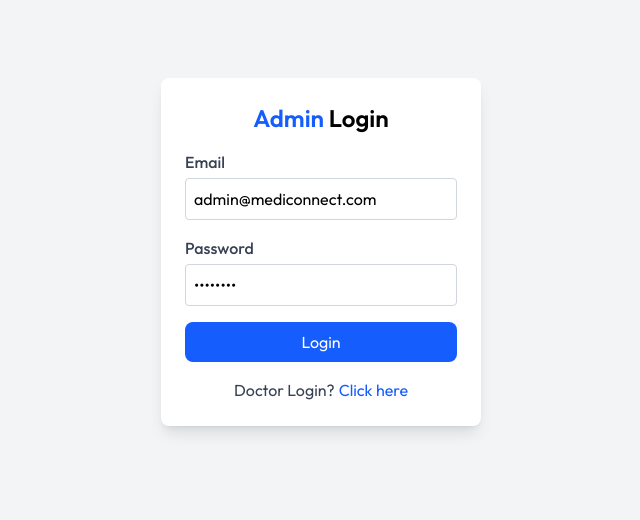
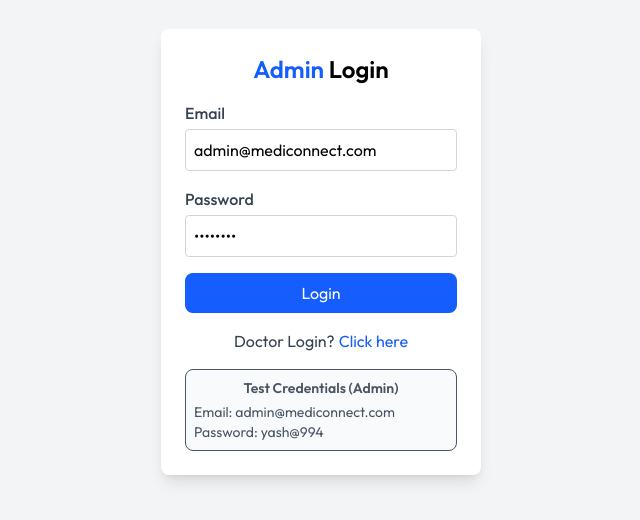
Before and after one commit to yash9025/MediConnect, a React (Vite) app in the folder admin/: page /doctor-profile in a window 1280 px wide. Shown: the part 148-668 px from the top of the page, without its empty margins (319-959 px from the left). Built offline with nearby package versions, Linux system fonts and the light colour scheme.

Commit message:
improved login pade for admin panel

```diff
--- a/admin/src/pages/Login.jsx
+++ b/admin/src/pages/Login.jsx
@@ -11,7 +11,8 @@ const Login = () => {
   const { setDToken } = useContext(DoctorContext);
 
   const navigate = useNavigate();
-  // Load saved email & password or set default values
+
+  // Load saved credentials or set defaults
   const [email, setEmail] = useState(
     localStorage.getItem("savedEmail") || "admin@mediconnect.com"
   );
@@ -19,7 +20,6 @@ const Login = () => {
     localStorage.getItem("savedPassword") || "yash@994"
   );
 
-  // Update localStorage when email or password changes
   useEffect(() => {
     localStorage.setItem("savedEmail", email);
     localStorage.setItem("savedPassword", password);
@@ -39,7 +39,6 @@ const Login = () => {
 
   const onSubmitHandler = async (event) => {
     event.preventDefault();
-
     try {
       if (state === "Admin") {
         const { data } = await axios.post(`${backendUrl}/api/admin/login`, {
@@ -48,19 +47,11 @@ const Login = () => {
         });
 
         if (data.success) {
-          // Save token in localStorage and update context/state
           localStorage.setItem("aToken", data.token);
-          setAToken(data.token); // context/state
-
+          setAToken(data.token);
           toast.success("Admin logged in!");
-
-          // Navigate after tiny delay to ensure state updates
-          setTimeout(() => {
-            navigate("/admin-dashboard");
-          }, 50);
-        } else {
-          toast.error(data.message || "Login failed.");
-        }
+          setTimeout(() => navigate("/admin-dashboard"), 50);
+        } else toast.error(data.message || "Login failed.");
       } else {
         const { data } = await axios.post(`${backendUrl}/api/doctor/login`, {
           email,
@@ -69,16 +60,10 @@ const Login = () => {
 
         if (data.success) {
           localStorage.setItem("dToken", data.token);
-          setDToken(data.token); // context/state
-
+          setDToken(data.token);
           toast.success("Doctor logged in!");
-
-          setTimeout(() => {
-            navigate("/doctor-dashboard");
-          }, 50);
-        } else {
-          toast.error(data.message || "Login failed.");
-        }
+          setTimeout(() => navigate("/doctor-dashboard"), 50);
+        } else toast.error(data.message || "Login failed.");
       }
     } catch (error) {
       console.error(error);
@@ -136,6 +121,24 @@ const Login = () => {
             Click here
           </span>
         </p>
+
+        {/* 🔹 Display test credentials for HR */}
+        <div className="mt-4 text-sm text-gray-600 bg-gray-50 border rounded-lg p-2">
+          <p className="font-semibold text-center mb-1">
+            Test Credentials ({state})
+          </p>
+          {state === "Admin" ? (
+            <>
+              <p>Email: <span className="font-mono">admin@mediconnect.com</span></p>
+              <p>Password: <span className="font-mono">yash@994</span></p>
+            </>
+          ) : (
+            <>
+              <p>Email: <span className="font-mono">richard@mediconnect.com</span></p>
+              <p>Password: <span className="font-mono">12345678</span></p>
+            </>
+          )}
+        </div>
       </form>
     </div>
   );
```
